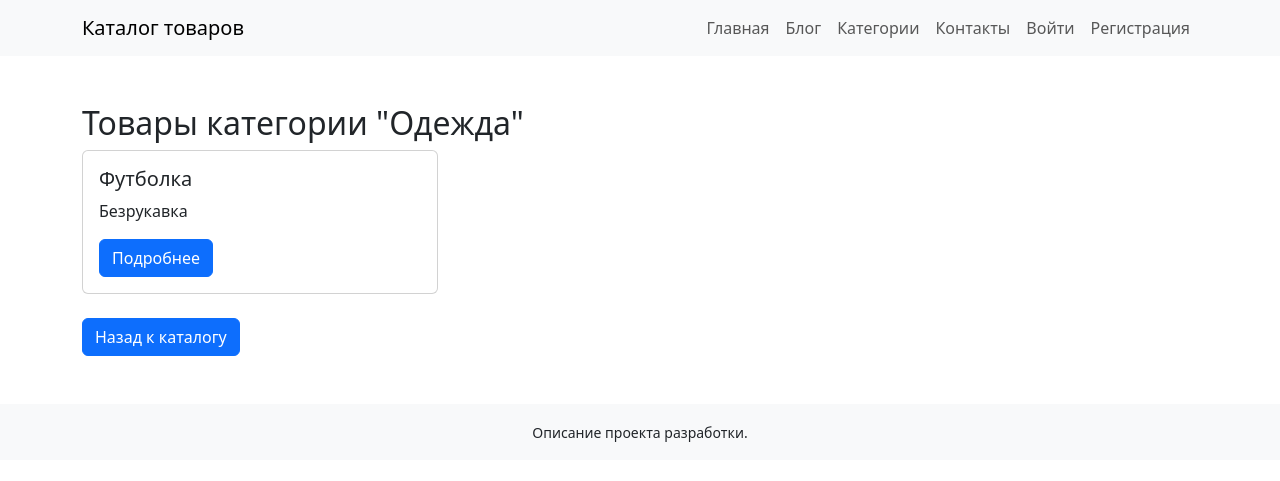
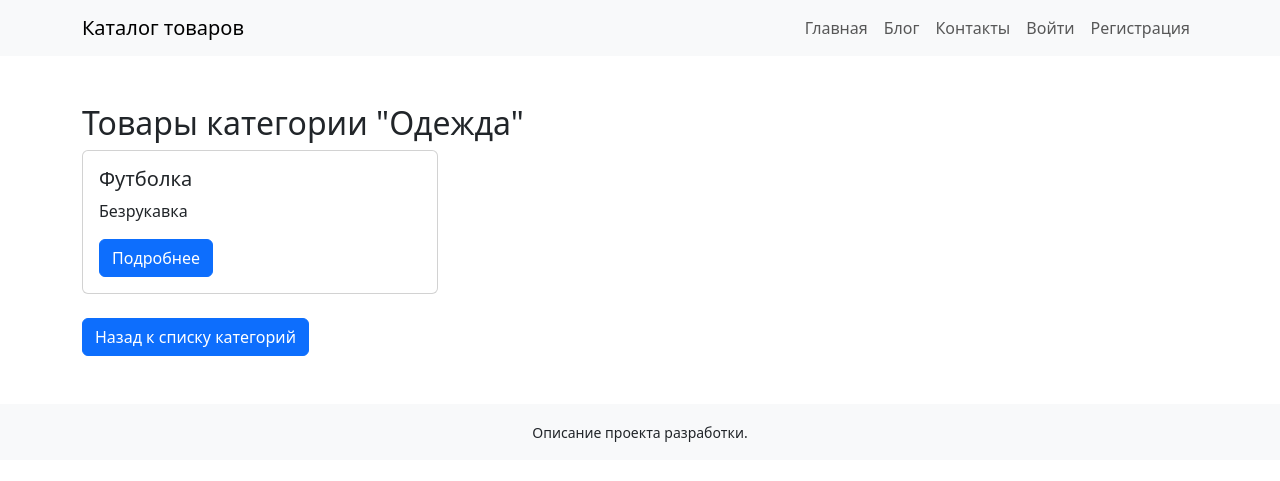
Before and after one commit to Vafantule/PythonProject_django_les_22, a Django app: page /category/7/products/ in a window 1280 px wide. Shown: the top 481 px of the page. Run offline with Django 5.2, Linux system fonts and the light colour scheme; data comes from the database, SQL or seed files in the repository; some libraries are stand-ins or nearby versions.

```diff
--- a/catalog/templates/catalog/menu.html
+++ b/catalog/templates/catalog/menu.html
@@ -11,11 +11,13 @@
                 <li class="nav-item">
                     <a class="nav-link" href="{% url 'catalog:home' %}">Главная</a>
                 </li>
+                {% if user.is_authenticated %}
+                    <li class="nav-item">
+                        <a class="nav-link" href="{% url 'catalog:category_list' %}">Категории</a>
+                    </li>
+                {% endif %}
                 <li class="nav-item">
                     <a class="nav-link" href="{% url 'blog:blog_list' %}">Блог</a>
-                </li>
-                <li class="nav-item">
-                    <a class="nav-link" href="{% url 'catalog:category_list' %}">Категории</a>
                 </li>
                 <li class="nav-item">
                     <a class="nav-link" href="{% url 'catalog:contacts' %}">Контакты</a>
--- a/catalog/templates/catalog/products_by_category.html
+++ b/catalog/templates/catalog/products_by_category.html
@@ -23,6 +23,6 @@
   {% else %}
     <div class="alert alert-info">В данной категории товаров нет!</div>
   {% endif %}
-  <a href="{% url 'catalog:home' %}" class="btn btn-primary">Назад к каталогу</a>
+  <a href="{% url 'catalog:category_list' %}" class="btn btn-primary">Назад к списку категорий</a>
 </div>
 {% endblock %}
```
